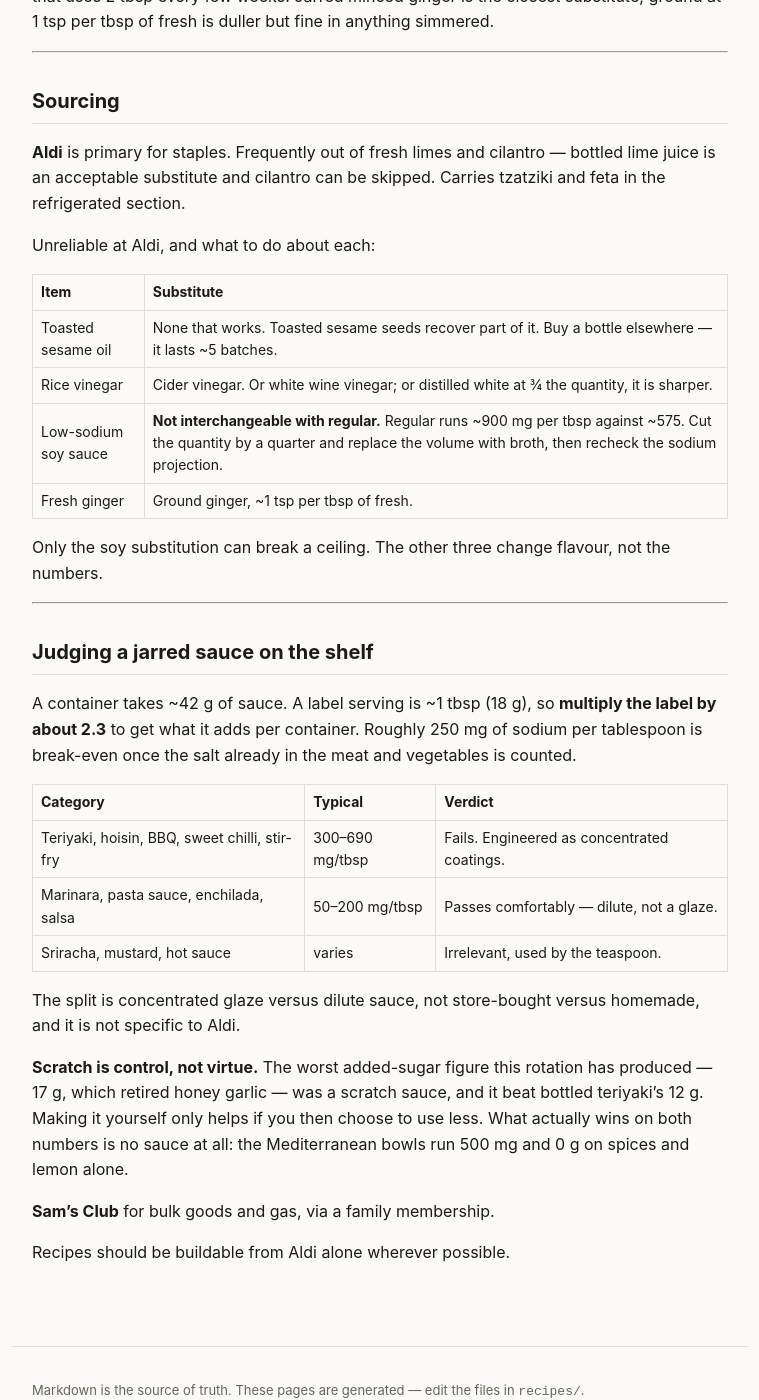
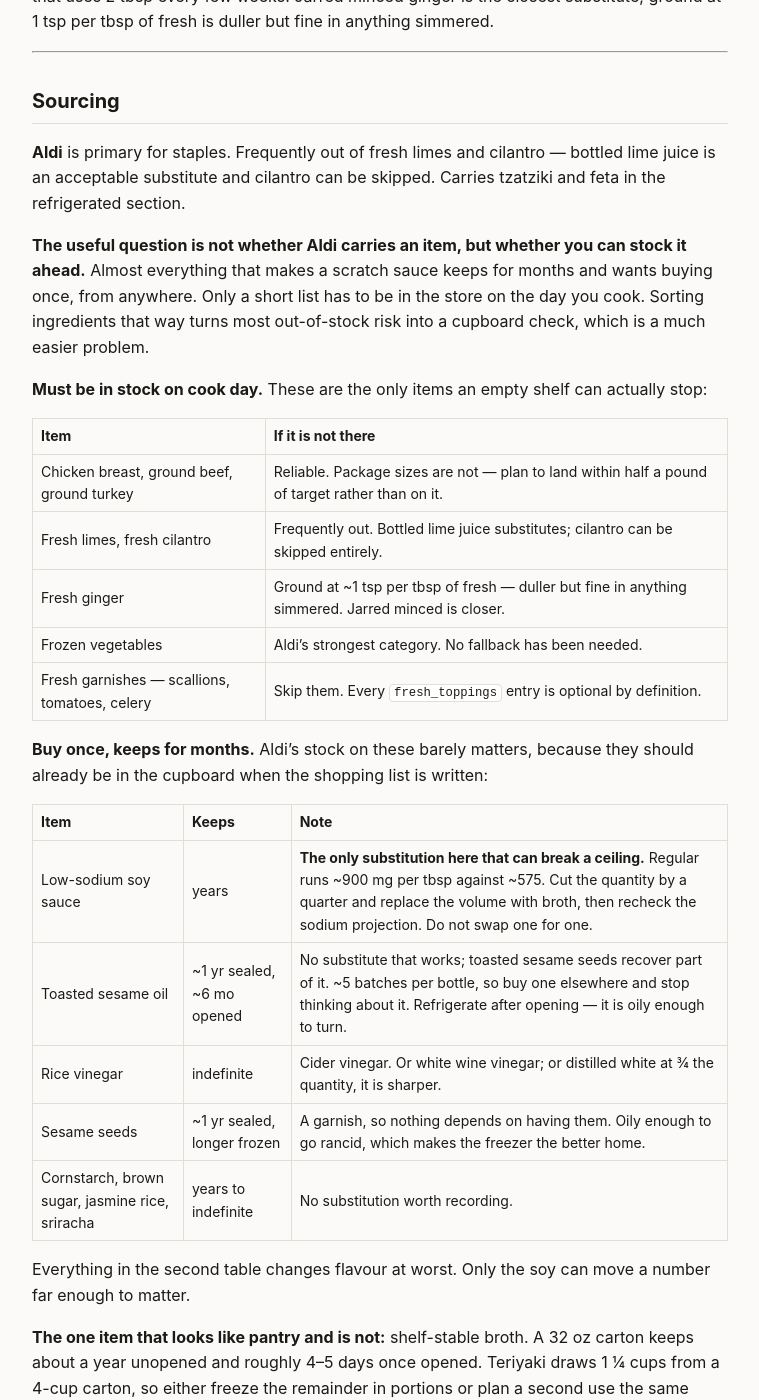
Before and after one commit to ZJBecker32/ten-containers, a Jekyll site: the page built from docs/standing-parameters.md, in a window 1280 px wide and 1400 px high, scrolled down 6063 px. Shown: the whole window, without its empty margins (260-1019 px from the left). Built offline with Jekyll 4.4.1, drawn with Linux system fonts in a browser that asks for light colours; some of the changed text lies outside the part shown.

Commit message:
Sort sourcing by whether an item can be stocked ahead
The Aldi table asked the wrong question. It listed four items as "unreliable"
without distinguishing the ones an empty shelf can actually stop from the ones
that should already be in the cupboard when the list is written. Sesame oil
even carried "lasts ~5 batches" inside a table implying you shop for it
weekly.

Restructured into three groups:

Must be in stock on cook day — meat, fresh produce, fresh ginger, frozen veg,
garnishes. This is the short list, and it is the only one worth worrying about
at the door. Added the note that every fresh_toppings entry is optional by
definition, which makes a missing garnish a non-event.

Buy once, keeps for months — soy, sesame oil, rice vinegar, sesame seeds,
cornstarch, sugar, rice, sriracha, with keeping times. Aldi's stock on these
barely matters. All the existing substitution knowledge is preserved,
including that soy is the only one that can move a number far enough to break
a ceiling.

Opens a clock — shelf-stable broth, which looks like pantry and is not. About
a year sealed, 4-5 days opened. Teriyaki draws 1 1/4 cups from a 4-cup carton,
so the remainder needs freezing or a second use.

Sesame seeds were nowhere in the repo, which prompted this. They are a garnish
that keeps about a year, so the answer is that it does not matter whether Aldi
has them — but the structure that makes that obvious was missing.

Also softened the closing rule. "Buildable from Aldi alone" was never true of
a scratch sauce; "Aldi plus the cupboard" is the honest version, with the real
constraint being that nothing fresh should be unobtainable on the day.

Teriyaki's ingredient list is now grouped the same way. The crumb export only
scans list items, so the headings are invisible to it and all 14 ingredients
survive unchanged — verified — but buy-first ordering makes the Crouton
shopping list more useful. Crouton still receives every ingredient; grouping
them there would need ingredient sections in the .crumb format, which this
script does not emit and which is not worth guessing at again.

Co-Authored-By: Claude Opus 5 <noreply@anthropic.com>
Claude-Session: https://claude.ai/code/session_01UgQQ4eCUmbkrGrvZUTtmrD

```diff
--- a/docs/standing-parameters.md
+++ b/docs/standing-parameters.md
@@ -271,17 +271,41 @@ in anything simmered.
 — bottled lime juice is an acceptable substitute and cilantro can be
 skipped. Carries tzatziki and feta in the refrigerated section.
 
-Unreliable at Aldi, and what to do about each:
+**The useful question is not whether Aldi carries an item, but whether you can
+stock it ahead.** Almost everything that makes a scratch sauce keeps for
+months and wants buying once, from anywhere. Only a short list has to be in
+the store on the day you cook. Sorting ingredients that way turns most
+out-of-stock risk into a cupboard check, which is a much easier problem.
 
-| Item | Substitute |
+**Must be in stock on cook day.** These are the only items an empty shelf can
+actually stop:
+
+| Item | If it is not there |
 |---|---|
-| Toasted sesame oil | None that works. Toasted sesame seeds recover part of it. Buy a bottle elsewhere — it lasts ~5 batches. |
-| Rice vinegar | Cider vinegar. Or white wine vinegar; or distilled white at ¾ the quantity, it is sharper. |
-| Low-sodium soy sauce | **Not interchangeable with regular.** Regular runs ~900 mg per tbsp against ~575. Cut the quantity by a quarter and replace the volume with broth, then recheck the sodium projection. |
-| Fresh ginger | Ground ginger, ~1 tsp per tbsp of fresh. |
+| Chicken breast, ground beef, ground turkey | Reliable. Package sizes are not — plan to land within half a pound of target rather than on it. |
+| Fresh limes, fresh cilantro | Frequently out. Bottled lime juice substitutes; cilantro can be skipped entirely. |
+| Fresh ginger | Ground at ~1 tsp per tbsp of fresh — duller but fine in anything simmered. Jarred minced is closer. |
+| Frozen vegetables | Aldi's strongest category. No fallback has been needed. |
+| Fresh garnishes — scallions, tomatoes, celery | Skip them. Every `fresh_toppings` entry is optional by definition. |
 
-Only the soy substitution can break a ceiling. The other three change flavour,
-not the numbers.
+**Buy once, keeps for months.** Aldi's stock on these barely matters, because
+they should already be in the cupboard when the shopping list is written:
+
+| Item | Keeps | Note |
+|---|---|---|
+| Low-sodium soy sauce | years | **The only substitution here that can break a ceiling.** Regular runs ~900 mg per tbsp against ~575. Cut the quantity by a quarter and replace the volume with broth, then recheck the sodium projection. Do not swap one for one. |
+| Toasted sesame oil | ~1 yr sealed, ~6 mo opened | No substitute that works; toasted sesame seeds recover part of it. ~5 batches per bottle, so buy one elsewhere and stop thinking about it. Refrigerate after opening — it is oily enough to turn. |
+| Rice vinegar | indefinite | Cider vinegar. Or white wine vinegar; or distilled white at ¾ the quantity, it is sharper. |
+| Sesame seeds | ~1 yr sealed, longer frozen | A garnish, so nothing depends on having them. Oily enough to go rancid, which makes the freezer the better home. |
+| Cornstarch, brown sugar, jasmine rice, sriracha | years to indefinite | No substitution worth recording. |
+
+Everything in the second table changes flavour at worst. Only the soy can move
+a number far enough to matter.
+
+**The one item that looks like pantry and is not:** shelf-stable broth. A
+32 oz carton keeps about a year unopened and roughly 4–5 days once opened.
+Teriyaki draws 1 ¼ cups from a 4-cup carton, so either freeze the remainder in
+portions or plan a second use the same week.
 
 ---
 
@@ -309,4 +333,8 @@ Mediterranean bowls run 500 mg and 0 g on spices and lemon alone.
 
 **Sam's Club** for bulk goods and gas, via a family membership.
 
-Recipes should be buildable from Aldi alone wherever possible.
+Recipes should be buildable from Aldi plus the cupboard. That is a weaker
+requirement than Aldi alone and the honest one, because every scratch sauce in
+the rotation leans on shelf-stable items bought once rather than weekly. What
+should never be true is a recipe that cannot be shopped at Aldi on the day —
+which is why the fresh column above is the short one.
```
Also changed, not shown: recipes/teriyaki-chicken.md (+12 -7 lines), 1 other file.
